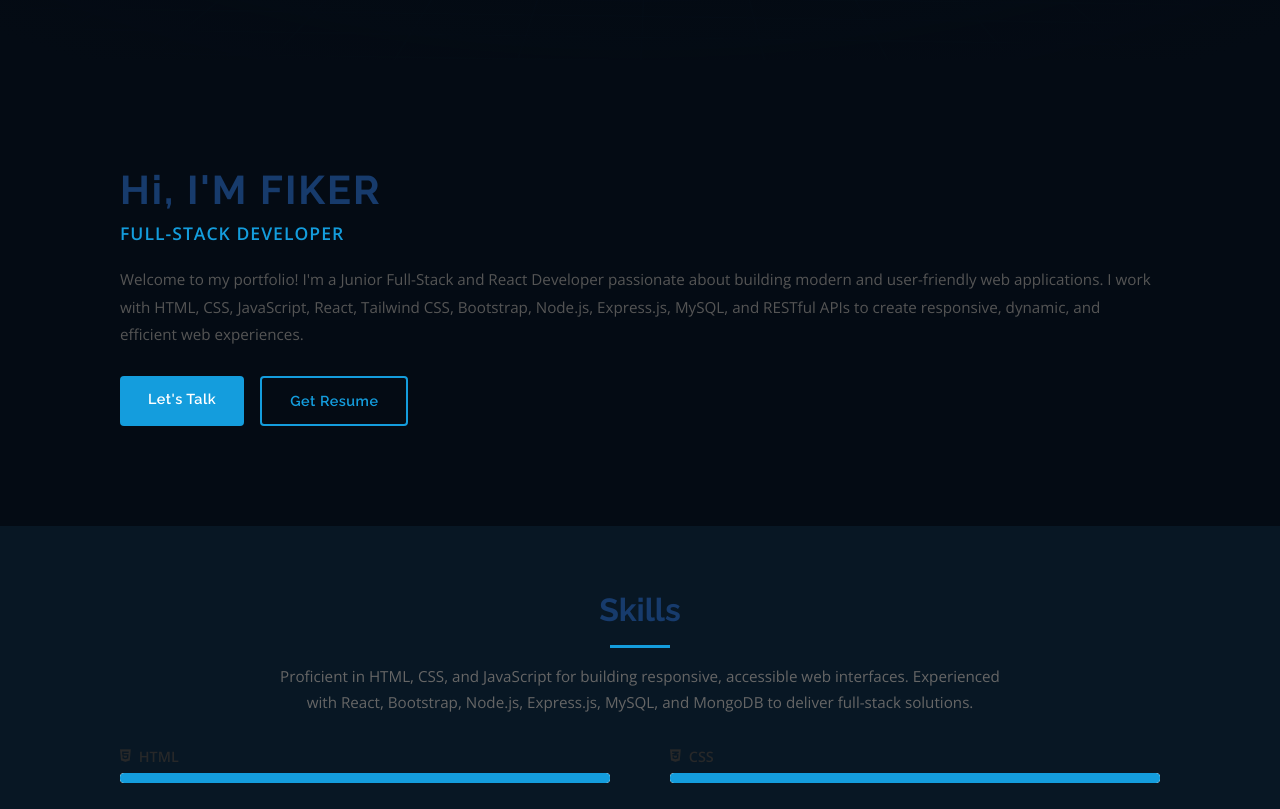
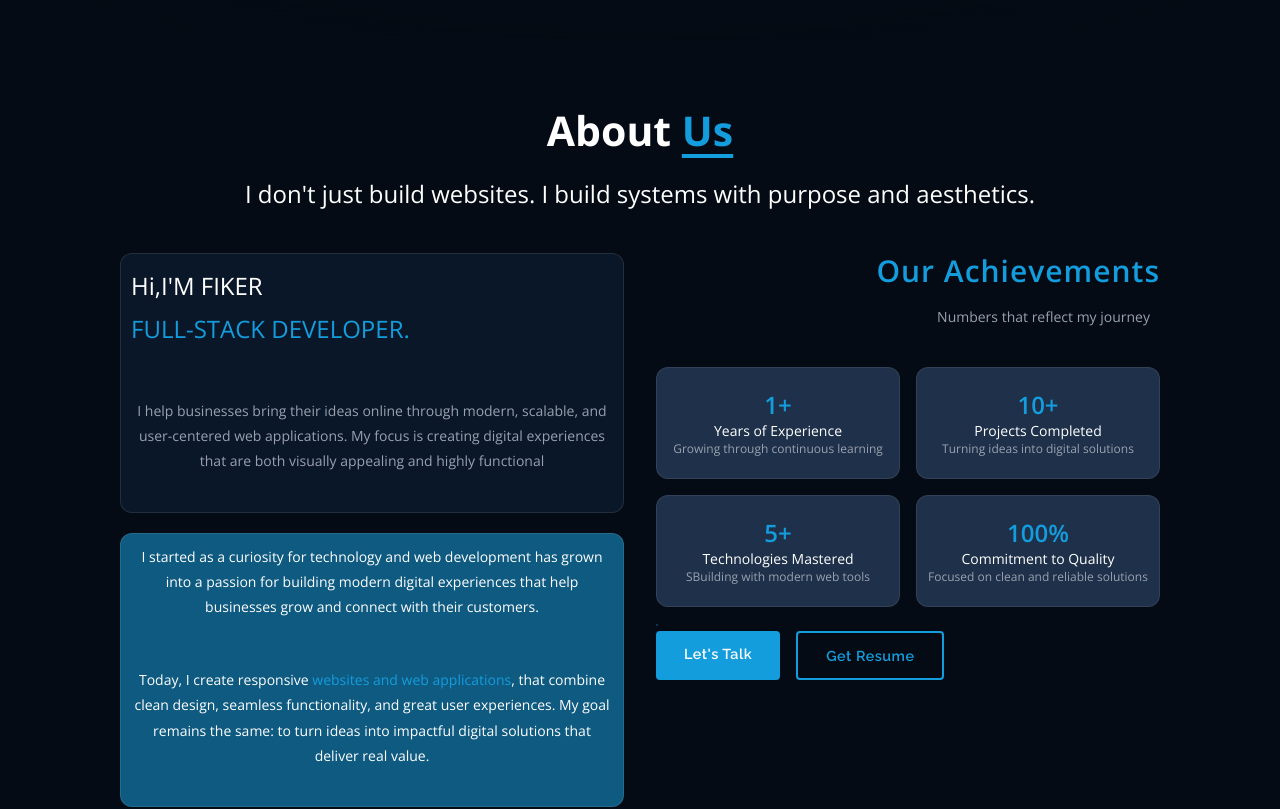
Before and after one commit to Fiker-habtamu/fiker23, a React (Vite) app: page / in a window 1280 px wide. Shown: the part 1620-2429 px from the top of the page. Built offline with nearby package versions, Linux system fonts and the light colour scheme.

Commit message:
finish updating about section

```diff
--- a/src/components/About.jsx
+++ b/src/components/About.jsx
@@ -1,22 +1,122 @@
-export default function About({targetAboutSectionRef}) {
+export default function About({ targetAboutSectionRef }) {
   return (
-    <section id="about" className="about" ref={targetAboutSectionRef}>
-      <div className="container">
-        <div className="about-section">
-          {/* <div className="about-image">
-            <img src="/src/assets/img/myimg/fkr.jpg" alt="Fiker Habtamu" />
-          </div> */}
-          <div className="about-content">
-            <h1>Hi, I'M FIKER</h1>
-            <h3>FULL-STACK DEVELOPER</h3>
-            <p>
-              Welcome to my portfolio! I'm a Junior Full-Stack and React Developer
-              passionate about building modern and user-friendly web applications.
-              I work with HTML, CSS, JavaScript, React, Tailwind CSS, Bootstrap,
-              Node.js, Express.js, MySQL, and RESTful APIs to create responsive,
-              dynamic, and efficient web experiences.
+    <section
+      id="about"
+      className="about about-section"
+      ref={targetAboutSectionRef}
+    >
+      <div className="container  about-content ">
+        {/* Section Header */}
+        <div className=" text-center">
+          <h2 className="text-[41px] font-black">
+            About{" "}
+            <span className="text-[#149ddd] underline underline-offset-8">
+              Us
+            </span>
+          </h2>
+          <p className="text-2xl font-light">
+            I don't just build websites. I build systems with purpose and
+            aesthetics.
           </p>
-            <div className="btn-box">
+        </div>
+
+        {/* Two-column layout */}
+        <div className="grid grid-cols-1 lg:grid-cols-2 gap-8 items-start">
+          {/* Left Column — Info Cards */}
+          <div className="flex flex-col gap-5">
+            {/* Card 1 */}
+            <div className="border bg-[#0a1728] border-white/10 rounded-xl p-8 text-center">
+              <p className="text-2xl font-normal text-white! mb-3 text-left">
+                Hi,I'M FIKER
+                <br />{" "}
+                <span className="text-[#149ddd]"> FULL-STACK DEVELOPER.</span>
+              </p>
+              <p className="text-sm text-gray-400 leading-relaxed">
+                I help businesses bring their ideas online through modern,
+                scalable, and user-centered web applications. My focus is
+                creating digital experiences that are both visually appealing
+                and highly functional
+              </p>
+            </div>
+
+            {/* Card 2 — darker green tint to match screenshot */}
+            <div className="border rounded-xl text-[white]! p-8 text-center border-white/10 bg-[#0E5A80]">
+              <p className="text-sm font-medium text-white mb-3">
+                I started as a curiosity for technology and web development has
+                grown into a passion for building modern digital experiences
+                that help businesses grow and connect with their customers.
+              </p>
+              <p className="text-sm leading-relaxed">
+                Today, I create responsive
+                <span className="text-[#149ddd]">
+                  {" "}
+                  websites and web applications
+                </span>
+                , that combine clean design, seamless functionality, and great
+                user experiences. My goal remains the same: to turn ideas into
+                impactful digital solutions that deliver real value.
+              </p>
+            </div>
+          </div>
+
+          {/* Right Column — Achievements */}
+          <div>
+            <h3 className="text-3xl font-medium text-right">
+              Our <span className="text-[#149ddd]">Achievements</span>
+            </h3>
+            <p className="text-sm text-gray-400 text-right mb-5">
+              Numbers that reflect my journey
+            </p>
+
+            <div className="grid grid-cols-2 gap-4">
+              {[
+                {
+                  num: "1+",
+                  label: "Years of Experience",
+                  sub: "Growing through continuous learning",
+                },
+                {
+                  num: "10+",
+                  label: "Projects Completed",
+                  sub: "Turning ideas into digital solutions",
+                },
+                {
+                  num: "5+",
+                  label: "Technologies Mastered",
+                  sub: "SBuilding with modern web tools",
+                },
+                {
+                  num: "100%",
+                  label: "Commitment to Quality",
+                  sub: "Focused on clean and reliable solutions",
+                },
+              ].map(({ num, label, sub }) => (
+                <div
+                  key={label}
+                  className="rounded-xl p-6 text-center h-28 flex flex-col justify-center items-center bg-[#1f314a]"
+                  style={{
+                    border: "1px solid rgba(255,255,255,0.08)",
+                  }}
+                >
+                  <div className="text-2xl font-semibold text-[#149ddd] mb-1">
+                    {num}
+                  </div>
+                  <div className="text-sm font-medium text-white mb-1">
+                    {label}
+                  </div>
+                  <div className="text-xs text-gray-400 mt-1">{sub}</div>
+                </div>
+              ))}
+            </div>
+
+            <div className="mt-10">
+              <button
+                className="px-5 py-2 text-sm rounded-md text-[#149ddd] border border-[#149ddd55]"
+                style={{ backgroundColor: "rgba(20,157,221,0.1)" }}
+              >
+                {/* Explore Our Menu */}
+              </button>
+              <div className="btn-box mt-10">
                 <a
                   href="mailto:danathabtamu@gmail.com?subject=Let's Connect"
                   className="btn-primary-custom"
@@ -24,7 +124,7 @@ export default function About({targetAboutSectionRef}) {
                   Let's Talk
                 </a>
                 <a
-                href="/assets/FikerHabtamuResumelast.pdf"
+                  href="/src/assets/FikerHabtamuResumelast.pdf"
                   target="_blank"
                   rel="noopener noreferrer"
                   className="btn-outline-custom"
@@ -35,6 +135,7 @@ export default function About({targetAboutSectionRef}) {
             </div>
           </div>
         </div>
+      </div>
     </section>
   );
 }
--- a/src/index.css
+++ b/src/index.css
@@ -141,9 +141,11 @@ main {
 
 /* ===== SECTIONS ===== */
 section {
-  padding: 60px 0;
+  padding-top: 60px;
   overflow: hidden;
+  padding-bottom: 30px;
 }
+
 
 .section-bg {
   background: var(--color-section-bg);
@@ -230,46 +232,29 @@ section {
 
 /* ===== ABOUT ===== */
 .about-section {
-  display: flex;
-  align-items: center;
-  gap: 60px;
-  padding: 40px 0;
+  color: var(--color-text);
 }
 
-.about-image {
-  flex-shrink: 0;
-}
-
-.about-image img {
-  width: 280px;
-  height: 280px;
-  object-fit: cover;
-  border-radius: 50%;
-  border: 8px solid #e8f4ff;
-  box-shadow: 0 20px 60px rgba(20, 157, 221, 0.2);
-}
-
-.about-content h1 {
-  font-size: 2.5rem;
+/* .about-content h2 {
+  text-align: center;
   font-weight: 800;
   font-family: var(--font-display);
-  color: #173b6c;
+  color: var(--color-text);
   letter-spacing: 2px;
-}
+} */
 
 .about-content h3 {
-  font-size: 1.1rem;
   color: var(--color-accent);
   font-weight: 600;
-  margin-bottom: 20px;
+  margin-bottom: 5px;
   letter-spacing: 1px;
 }
 
 .about-content p {
-  color: #555;
+  /* color: var(--color-text-muted); */
+  padding: 10px;
   line-height: 1.8;
   margin-bottom: 28px;
-  font-size: 0.95rem;
 }
 
 .btn-box {
```
Also changed, not shown: 1 other file (tests, documents, lock files or other folders). Lines whose indentation alone changed are shown as unchanged.
